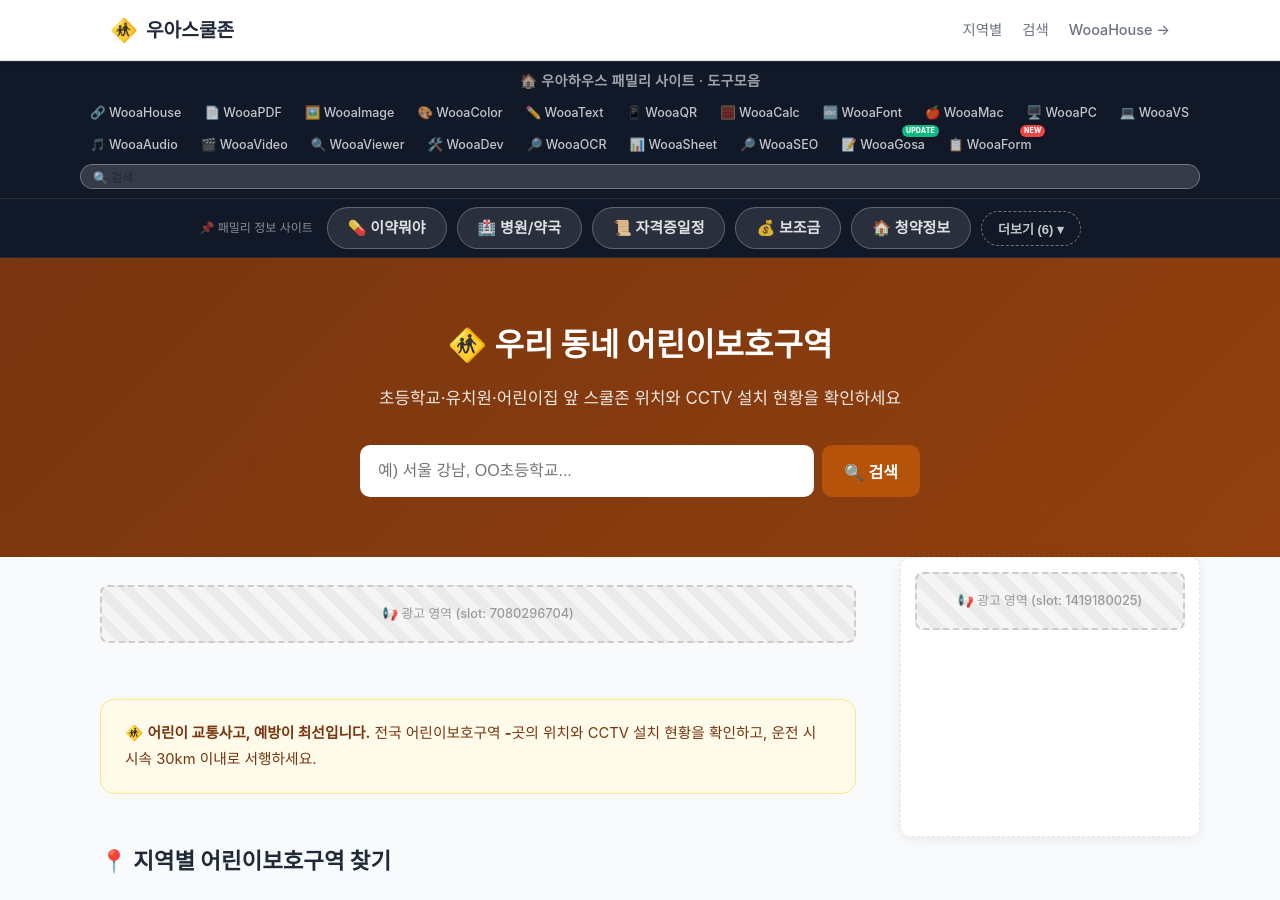
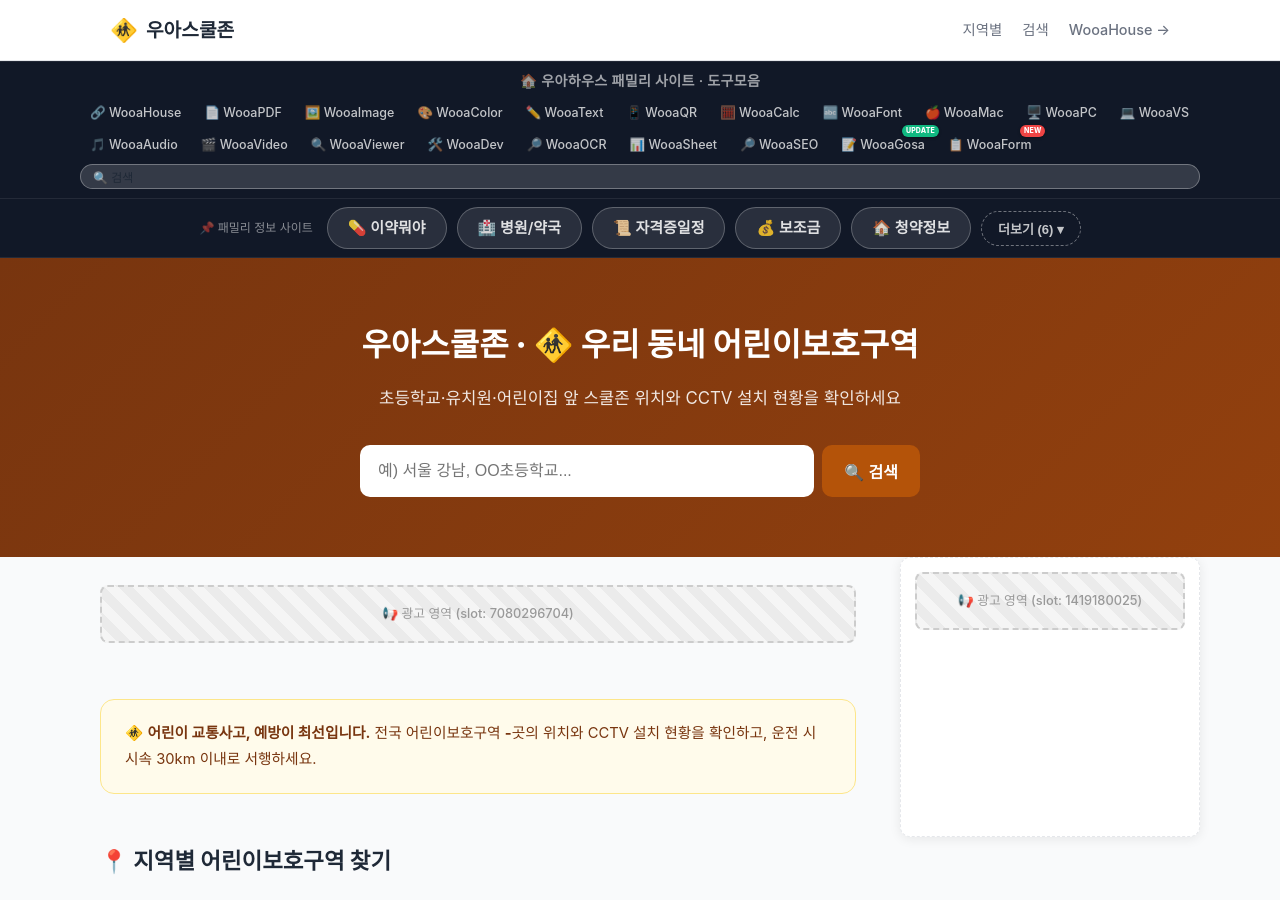
Before and after one commit to ingmaster83-code/wooachild, a Jekyll site: the page built from index.html, in a window 1280 px wide and 900 px high. Built offline with Jekyll 4.4.1, drawn with Linux system fonts in a browser that asks for light colours; some web fonts are replaced; comment, search, counter and statistics services are not loaded.

Commit message:
Add Korean brand name to H1 for SEO/brand-search visibility

```diff
--- a/index.html
+++ b/index.html
@@ -6,7 +6,7 @@ description: 전국 14,645곳의 어린이보호구역(스쿨존)과 4,162곳의
 
 <!-- 히어로 & 검색 -->
 <div class="hero">
-  <h1>🚸 우리 동네 어린이보호구역</h1>
+  <h1>우아스쿨존 · 🚸 우리 동네 어린이보호구역</h1>
   <p>초등학교·유치원·어린이집 앞 스쿨존 위치와 CCTV 설치 현황을 확인하세요</p>
   <div class="search-wrap">
     <input type="text" id="searchInput" class="search-input"
```
